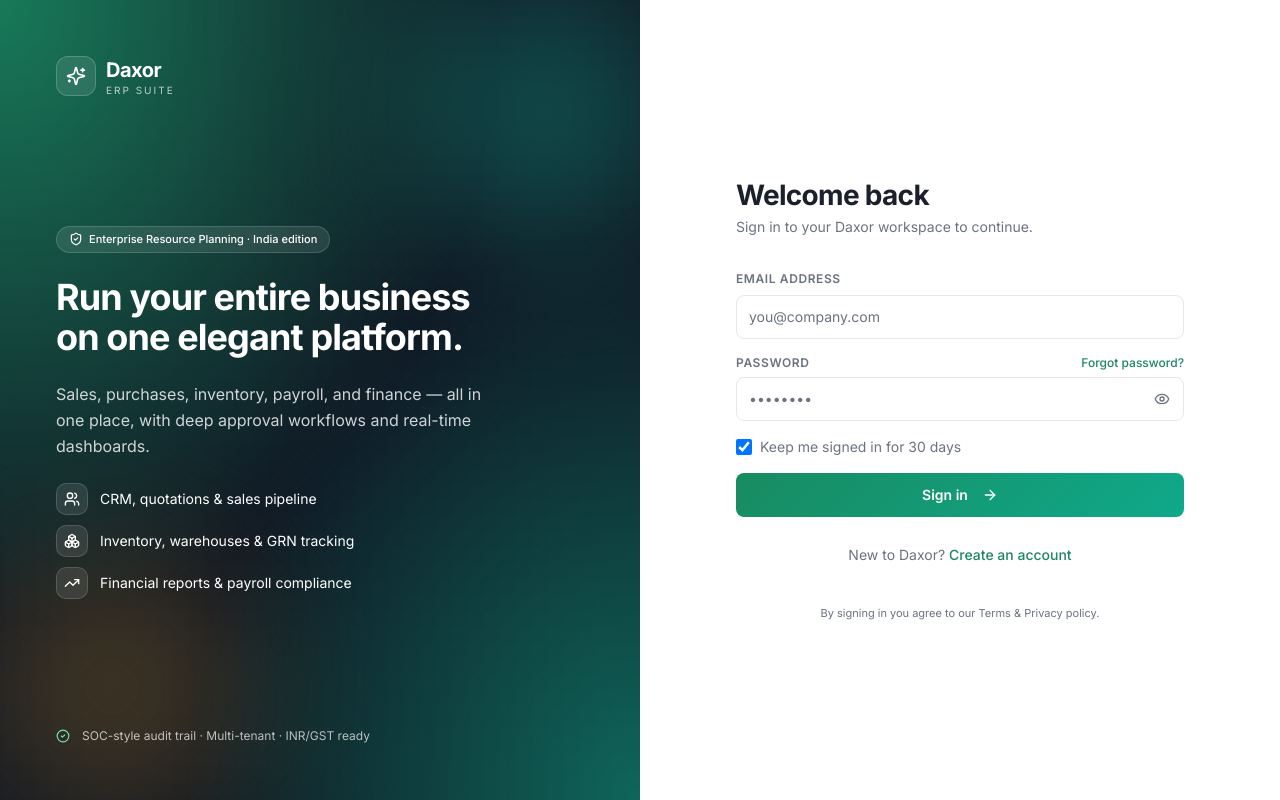
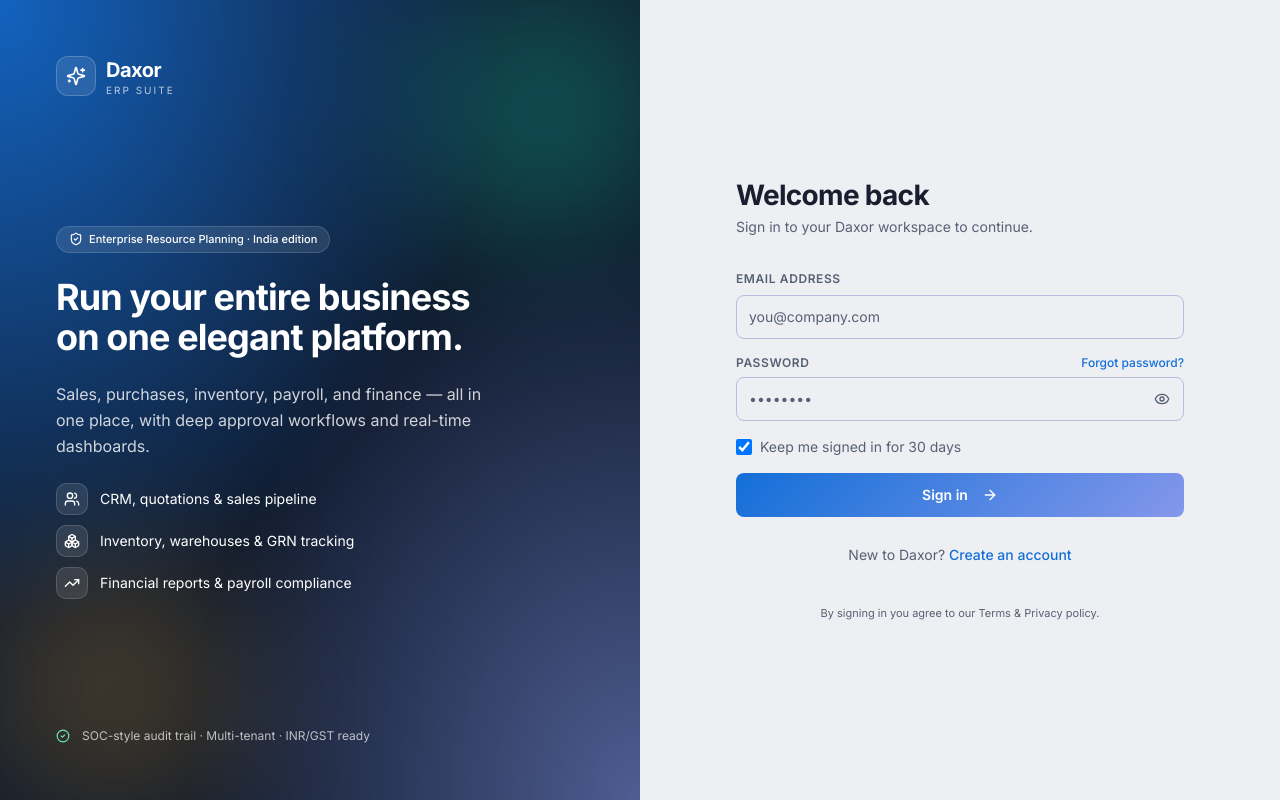
Before and after one commit to daxor-erp/daxor-frontend, a Next.js app: page /login in a window 1280 px wide. Built offline with nearby package versions, Linux system fonts and the light colour scheme; no server answers.

Commit message:
fixed rate limit

```diff
--- a/app/(protected)/approvals/history/page.tsx
+++ b/app/(protected)/approvals/history/page.tsx
@@ -94,7 +94,7 @@ export default function ApprovalsHistoryPage() {
   const { user } = useAuth()
   const myUid = String(user?.id ?? '')
   const [status, setStatus] = useState<Status>('ALL')
-  const [role, setRole] = useState<Role>('ANY')
+  const [role, setRole] = useState<Role>('APPROVER')
   const [page, setPage] = useState(0)
 
   const { data, loading, refetch } = useQuery(MY_APPROVAL_REQUESTS, {
@@ -118,7 +118,7 @@ export default function ApprovalsHistoryPage() {
     <div className="mx-auto w-full max-w-[1200px] p-4 sm:p-6 lg:p-8 space-y-6">
       <PageHeader
         title="Approval history"
-        description="All approval requests you sent or were asked to decide on."
+        description="Approval requests assigned to you. Switch the role filter to also see requests you sent."
         actions={
           <Button variant="outline" onClick={() => refetch()} disabled={loading}>
             Refresh
--- a/app/globals.css
+++ b/app/globals.css
@@ -4,95 +4,103 @@
 
 @layer base {
   :root {
-    --background: 0 0% 100%;
-    --foreground: 222 24% 14%;
+    /* Palette
+     * #1471d8  primary blue       hsl(212 84% 46%)
+     * #85b9f3  light blue (accent) hsl(211 83% 74%)
+     * #8699eb  lavender blue      hsl(229 72% 72%)
+     * #cdceee  pale lavender      hsl(238 50% 87%)
+     * #fafbfc  near-white (cards) hsl(210 17% 98%)
+     * Page bg is a true light gray (not white) per design spec.
+     */
+    --background: 220 14% 94%;
+    --foreground: 222 30% 14%;
 
-    --card: 0 0% 100%;
-    --card-foreground: 222 24% 14%;
+    --card: 210 17% 98%;
+    --card-foreground: 222 30% 14%;
 
-    --popover: 0 0% 100%;
-    --popover-foreground: 222 24% 14%;
+    --popover: 210 17% 98%;
+    --popover-foreground: 222 30% 14%;
 
-    /* Brand: Daxor emerald (warm, professional, money-green) */
-    --primary: 158 64% 32%;
-    --primary-foreground: 0 0% 100%;
-    --primary-soft: 158 60% 95%;
+    /* Brand: deep blue (#1471d8) */
+    --primary: 212 84% 46%;
+    --primary-foreground: 210 17% 98%;
+    --primary-soft: 238 50% 87%;
 
-    --secondary: 220 14% 96%;
-    --secondary-foreground: 222 24% 14%;
+    --secondary: 238 50% 87%;
+    --secondary-foreground: 222 30% 14%;
 
-    --muted: 220 14% 96%;
-    --muted-foreground: 220 9% 46%;
+    --muted: 238 50% 87%;
+    --muted-foreground: 222 15% 40%;
 
-    /* Accent: warm amber */
-    --accent: 38 92% 50%;
-    --accent-foreground: 30 80% 16%;
+    /* Accent: light blue (#85b9f3) */
+    --accent: 211 83% 74%;
+    --accent-foreground: 212 84% 20%;
 
     --destructive: 0 84% 60%;
-    --destructive-foreground: 0 0% 100%;
+    --destructive-foreground: 210 17% 98%;
 
     --success: 152 60% 36%;
-    --success-foreground: 0 0% 100%;
+    --success-foreground: 210 17% 98%;
 
     --warning: 38 92% 50%;
     --warning-foreground: 30 80% 16%;
 
-    --info: 200 90% 42%;
-    --info-foreground: 0 0% 100%;
+    --info: 212 84% 46%;
+    --info-foreground: 210 17% 98%;
 
-    --border: 220 13% 91%;
-    --input: 220 13% 91%;
-    --ring: 158 64% 36%;
+    --border: 238 35% 80%;
+    --input: 238 35% 80%;
+    --ring: 212 84% 46%;
     --radius: 0.625rem;
 
-    /* Sidebar: deep ink with emerald accent */
-    --sidebar-background: 218 39% 11%;
-    --sidebar-foreground: 215 20% 75%;
-    --sidebar-muted: 215 16% 47%;
-    --sidebar-primary: 158 70% 42%;
-    --sidebar-primary-foreground: 0 0% 100%;
-    --sidebar-accent: 218 32% 17%;
-    --sidebar-accent-foreground: 210 40% 98%;
-    --sidebar-border: 218 32% 18%;
-    --sidebar-ring: 158 70% 42%;
+    /* Sidebar: deep blue ink with light-blue accents */
+    --sidebar-background: 218 50% 14%;
+    --sidebar-foreground: 238 50% 87%;
+    --sidebar-muted: 229 30% 65%;
+    --sidebar-primary: 212 84% 46%;
+    --sidebar-primary-foreground: 210 17% 98%;
+    --sidebar-accent: 218 45% 22%;
+    --sidebar-accent-foreground: 210 17% 98%;
+    --sidebar-border: 218 45% 22%;
+    --sidebar-ring: 212 84% 46%;
   }
 
   .dark {
     --background: 218 39% 8%;
-    --foreground: 210 40% 98%;
-    --card: 218 39% 10%;
-    --card-foreground: 210 40% 98%;
-    --popover: 218 39% 10%;
-    --popover-foreground: 210 40% 98%;
-    --primary: 158 70% 42%;
-    --primary-foreground: 0 0% 100%;
-    --primary-soft: 158 50% 16%;
+    --foreground: 210 17% 98%;
+    --card: 218 39% 11%;
+    --card-foreground: 210 17% 98%;
+    --popover: 218 39% 11%;
+    --popover-foreground: 210 17% 98%;
+    --primary: 212 84% 55%;
+    --primary-foreground: 210 17% 98%;
+    --primary-soft: 238 35% 22%;
     --secondary: 218 32% 14%;
-    --secondary-foreground: 210 40% 98%;
+    --secondary-foreground: 210 17% 98%;
     --muted: 218 32% 14%;
-    --muted-foreground: 215 20% 70%;
-    --accent: 38 92% 55%;
-    --accent-foreground: 30 80% 16%;
+    --muted-foreground: 229 30% 75%;
+    --accent: 211 83% 74%;
+    --accent-foreground: 212 84% 20%;
     --destructive: 0 70% 55%;
-    --destructive-foreground: 0 0% 100%;
+    --destructive-foreground: 210 17% 98%;
     --success: 152 60% 45%;
-    --success-foreground: 0 0% 100%;
+    --success-foreground: 210 17% 98%;
     --warning: 38 92% 55%;
     --warning-foreground: 30 80% 16%;
-    --info: 200 90% 55%;
-    --info-foreground: 0 0% 100%;
-    --border: 218 32% 18%;
-    --input: 218 32% 18%;
-    --ring: 158 70% 42%;
-    --sidebar-background: 218 39% 5%;
-    --sidebar-foreground: 215 20% 72%;
-    --sidebar-muted: 215 16% 47%;
-    --sidebar-primary: 158 70% 45%;
-    --sidebar-primary-foreground: 0 0% 100%;
-    --sidebar-accent: 218 32% 12%;
-    --sidebar-accent-foreground: 210 40% 98%;
-    --sidebar-border: 218 32% 12%;
-    --sidebar-ring: 158 70% 45%;
+    --info: 212 84% 55%;
+    --info-foreground: 210 17% 98%;
+    --border: 218 32% 22%;
+    --input: 218 32% 22%;
+    --ring: 212 84% 55%;
+    --sidebar-background: 218 50% 8%;
+    --sidebar-foreground: 238 50% 87%;
+    --sidebar-muted: 229 30% 65%;
+    --sidebar-primary: 212 84% 55%;
+    --sidebar-primary-foreground: 210 17% 98%;
+    --sidebar-accent: 218 45% 16%;
+    --sidebar-accent-foreground: 210 17% 98%;
+    --sidebar-border: 218 45% 16%;
+    --sidebar-ring: 212 84% 55%;
   }
 }
 
@@ -106,9 +114,9 @@
   }
   ::-webkit-scrollbar { width: 10px; height: 10px; }
   ::-webkit-scrollbar-track { background: transparent; }
-  ::-webkit-scrollbar-thumb { background: hsl(220 13% 88%); border-radius: 999px; border: 2px solid transparent; background-clip: content-box; }
-  ::-webkit-scrollbar-thumb:hover { background: hsl(220 13% 78%); background-clip: content-box; border: 2px solid transparent; }
-  .dark ::-webkit-scrollbar-thumb { background: hsl(218 32% 22%); background-clip: content-box; border: 2px solid transparent; }
+  ::-webkit-scrollbar-thumb { background: hsl(238 35% 80%); border-radius: 999px; border: 2px solid transparent; background-clip: content-box; }
+  ::-webkit-scrollbar-thumb:hover { background: hsl(229 50% 70%); background-clip: content-box; border: 2px solid transparent; }
+  .dark ::-webkit-scrollbar-thumb { background: hsl(218 45% 22%); background-clip: content-box; border: 2px solid transparent; }
 }
 
 @layer components {
@@ -119,40 +127,40 @@
   .elev-3 { box-shadow: 0 10px 15px -3px hsl(222 24% 14% / 0.08), 0 4px 6px -2px hsl(222 24% 14% / 0.05); }
   .elev-brand { box-shadow: 0 10px 25px -10px hsl(var(--primary) / 0.55); }
 
-  /* Brand gradients — emerald-led */
-  .bg-grad-brand { background-image: linear-gradient(135deg, hsl(158 70% 32%) 0%, hsl(168 84% 36%) 100%); }
-  .bg-grad-accent { background-image: linear-gradient(135deg, hsl(38 92% 50%) 0%, hsl(28 92% 52%) 100%); }
+  /* Brand gradients — blue-led (palette: #1471d8 → #8699eb → #85b9f3) */
+  .bg-grad-brand { background-image: linear-gradient(135deg, hsl(212 84% 46%) 0%, hsl(229 72% 72%) 100%); }
+  .bg-grad-accent { background-image: linear-gradient(135deg, hsl(211 83% 74%) 0%, hsl(229 72% 72%) 100%); }
   .bg-grad-warn { background-image: linear-gradient(135deg, hsl(20 92% 55%) 0%, hsl(38 92% 50%) 100%); }
   .bg-grad-rose { background-image: linear-gradient(135deg, hsl(340 82% 55%) 0%, hsl(15 90% 58%) 100%); }
-  .bg-grad-sky { background-image: linear-gradient(135deg, hsl(200 90% 42%) 0%, hsl(190 90% 45%) 100%); }
-  .bg-grad-emerald { background-image: linear-gradient(135deg, hsl(158 70% 32%) 0%, hsl(168 84% 36%) 100%); }
-  .bg-grad-violet { background-image: linear-gradient(135deg, hsl(265 80% 55%) 0%, hsl(290 75% 55%) 100%); }
-  .bg-grad-slate { background-image: linear-gradient(135deg, hsl(218 39% 18%) 0%, hsl(218 39% 11%) 100%); }
+  .bg-grad-sky { background-image: linear-gradient(135deg, hsl(212 84% 46%) 0%, hsl(211 83% 74%) 100%); }
+  .bg-grad-emerald { background-image: linear-gradient(135deg, hsl(212 84% 46%) 0%, hsl(229 72% 72%) 100%); }
+  .bg-grad-violet { background-image: linear-gradient(135deg, hsl(229 72% 72%) 0%, hsl(238 50% 87%) 100%); }
+  .bg-grad-slate { background-image: linear-gradient(135deg, hsl(218 45% 22%) 0%, hsl(218 50% 14%) 100%); }
   .bg-grad-hero {
     background-image:
-      radial-gradient(ellipse at top left, hsl(158 70% 32% / 0.85), transparent 55%),
-      radial-gradient(ellipse at bottom right, hsl(168 84% 36% / 0.55), transparent 50%),
-      linear-gradient(135deg, hsl(218 39% 11%) 0%, hsl(218 39% 9%) 100%);
+      radial-gradient(ellipse at top left, hsl(212 84% 46% / 0.85), transparent 55%),
+      radial-gradient(ellipse at bottom right, hsl(229 72% 72% / 0.55), transparent 50%),
+      linear-gradient(135deg, hsl(218 50% 14%) 0%, hsl(218 50% 10%) 100%);
   }
   .bg-grad-admin-hero {
     background-image:
-      radial-gradient(ellipse at top left, hsl(265 80% 55% / 0.75), transparent 55%),
-      radial-gradient(ellipse at bottom right, hsl(290 75% 55% / 0.55), transparent 50%),
-      linear-gradient(135deg, hsl(265 39% 18%) 0%, hsl(218 39% 11%) 100%);
+      radial-gradient(ellipse at top left, hsl(229 72% 72% / 0.75), transparent 55%),
+      radial-gradient(ellipse at bottom right, hsl(238 50% 87% / 0.55), transparent 50%),
+      linear-gradient(135deg, hsl(218 50% 18%) 0%, hsl(218 50% 12%) 100%);
   }
   .bg-grad-tenant-hero {
     background-image:
-      radial-gradient(ellipse at top left, hsl(168 84% 36% / 0.8), transparent 55%),
-      radial-gradient(ellipse at bottom right, hsl(190 90% 45% / 0.5), transparent 50%),
-      linear-gradient(135deg, hsl(218 39% 12%) 0%, hsl(218 39% 9%) 100%);
+      radial-gradient(ellipse at top left, hsl(212 84% 46% / 0.8), transparent 55%),
+      radial-gradient(ellipse at bottom right, hsl(211 83% 74% / 0.5), transparent 50%),
+      linear-gradient(135deg, hsl(218 50% 14%) 0%, hsl(218 50% 10%) 100%);
   }
   .bg-dotgrid {
-    background-image: radial-gradient(hsl(220 13% 80% / 0.5) 1px, transparent 1px);
+    background-image: radial-gradient(hsl(238 35% 75% / 0.5) 1px, transparent 1px);
     background-size: 16px 16px;
   }
 
   .glass {
-    background: hsl(0 0% 100% / 0.7);
+    background: hsl(210 17% 98% / 0.7);
     backdrop-filter: saturate(180%) blur(12px);
     -webkit-backdrop-filter: saturate(180%) blur(12px);
   }
```
Also changed, not shown: components/sidebar.tsx (+162 -38 lines).
